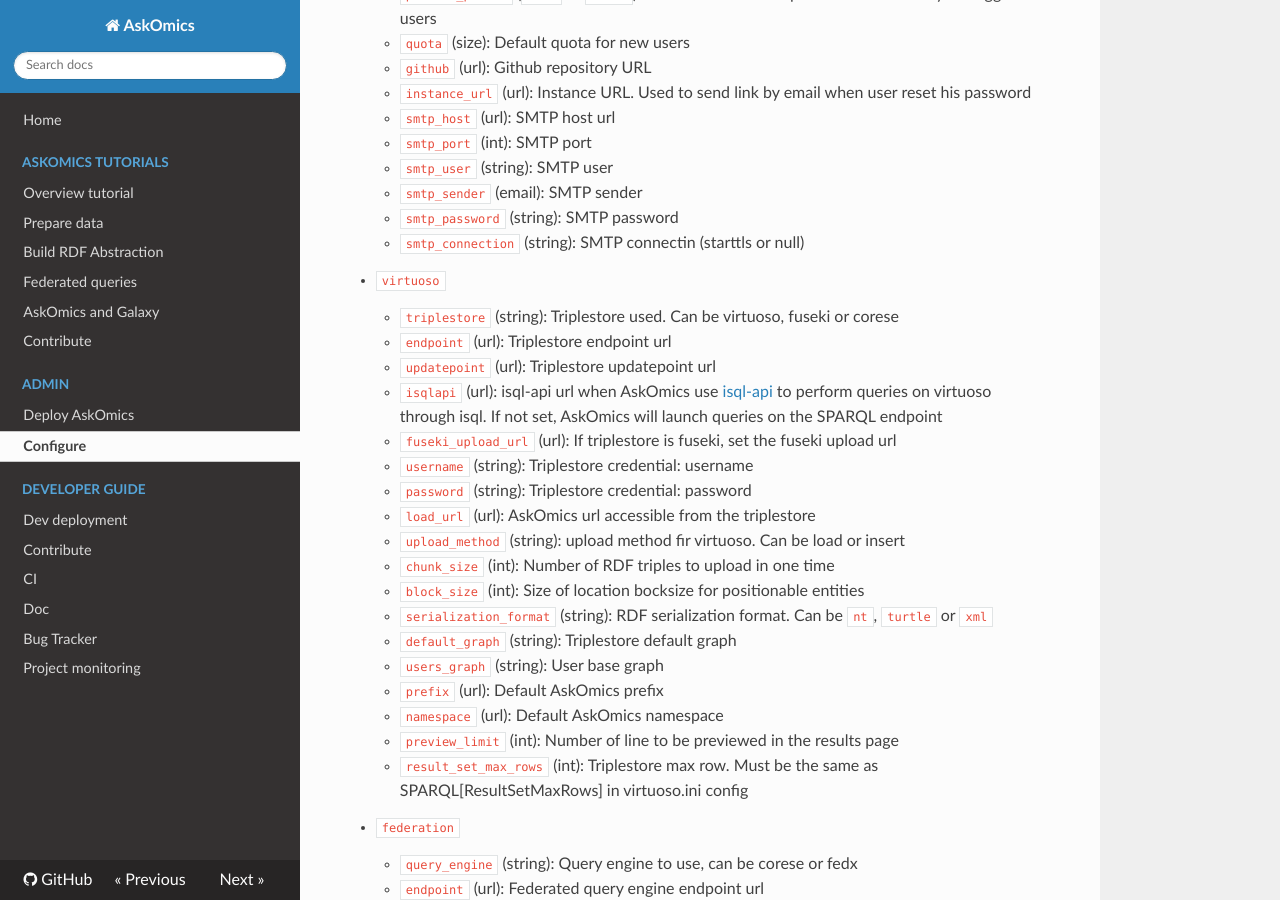
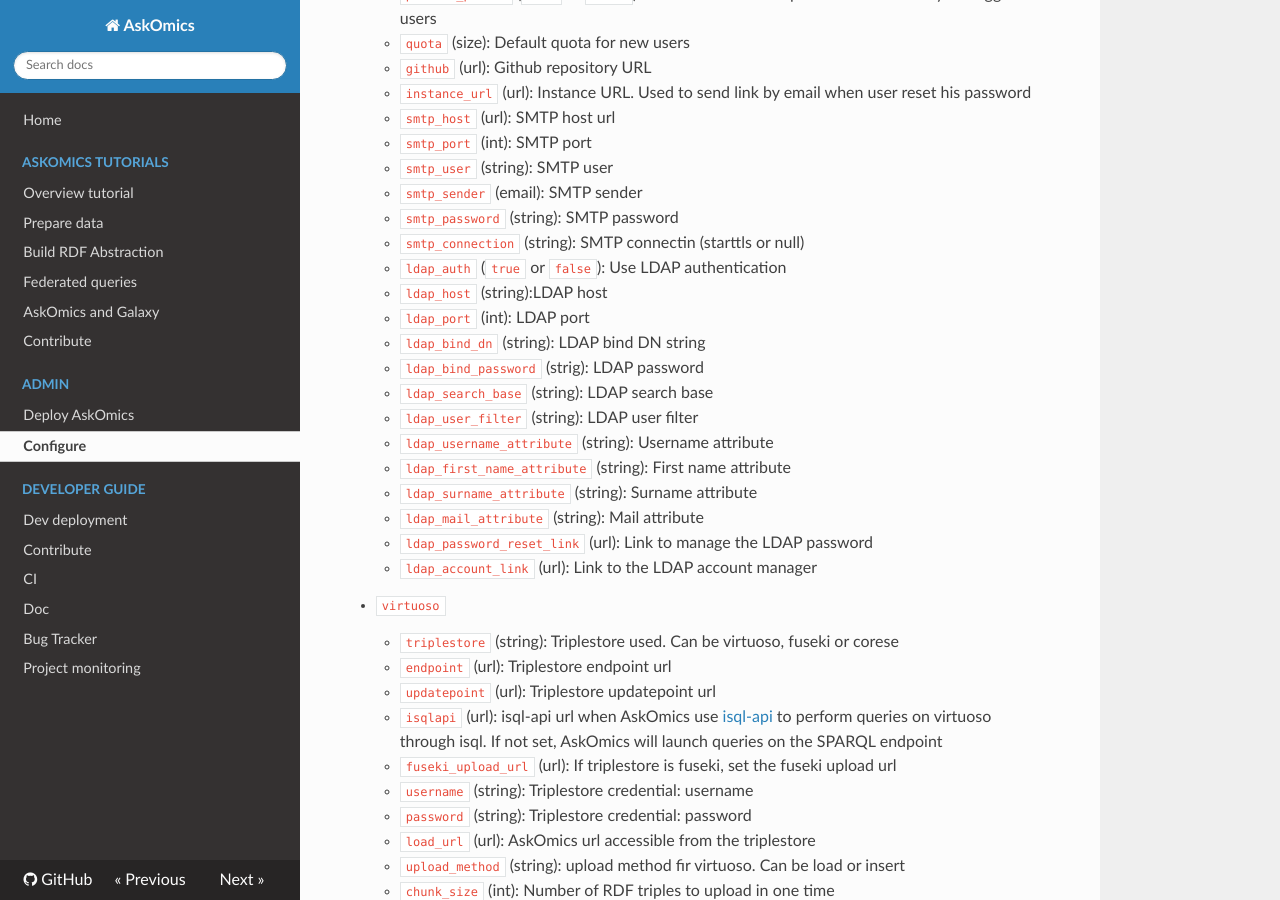
Before and after one commit to askomics/flaskomics, an MkDocs documentation site: the page built from docs/configure.md, in a window 1280 px wide and 900 px high, scrolled down 948 px. Built offline with MkDocs 1.6.1, drawn with Linux system fonts in a browser that asks for light colours; nearby versions of some CDN libraries.

Commit message:
update docs

```diff
--- a/docs/configure.md
+++ b/docs/configure.md
@@ -1,8 +1,4 @@
 All AskOmics configuration is set in `config/askomics.ini` files. When AskOmics is deployed with `docker-compose`, configuration is set with environment variables. The environment variable should be prefixed with `ASKO_` and have a format like `ASKO_$SECTION_$KEY`. $SECTION and $KEY are case sensitive. *E.g.* property `footer_message` in the `askomics` section should be configured as `ASKO_askomics_footer_message=Welcome to my AskOmics!`
-
-
-
-
 
 - `flask`
 
@@ -41,6 +37,19 @@ All AskOmics configuration is set in `config/askomics.ini` files. When AskOmics
     - `smtp_sender` (email): SMTP sender
     - `smtp_password` (string): SMTP password
     - `smtp_connection` (string): SMTP connectin (starttls or null)
+    - `ldap_auth` (`true` or `false`): Use LDAP authentication
+    - `ldap_host` (string):LDAP host
+    - `ldap_port` (int): LDAP port
+    - `ldap_bind_dn` (string): LDAP bind DN string
+    - `ldap_bind_password` (strig): LDAP password
+    - `ldap_search_base` (string): LDAP search base
+    - `ldap_user_filter` (string): LDAP user filter
+    - `ldap_username_attribute` (string): Username attribute
+    - `ldap_first_name_attribute` (string): First name attribute
+    - `ldap_surname_attribute` (string): Surname attribute
+    - `ldap_mail_attribute` (string): Mail attribute
+    - `ldap_password_reset_link` (url): Link to manage the LDAP password
+    - `ldap_account_link` (url): Link to the LDAP account manager
 
 
 - `virtuoso`
```
Also changed, not shown: docs/production-deployment.md (+3 -7 lines).
